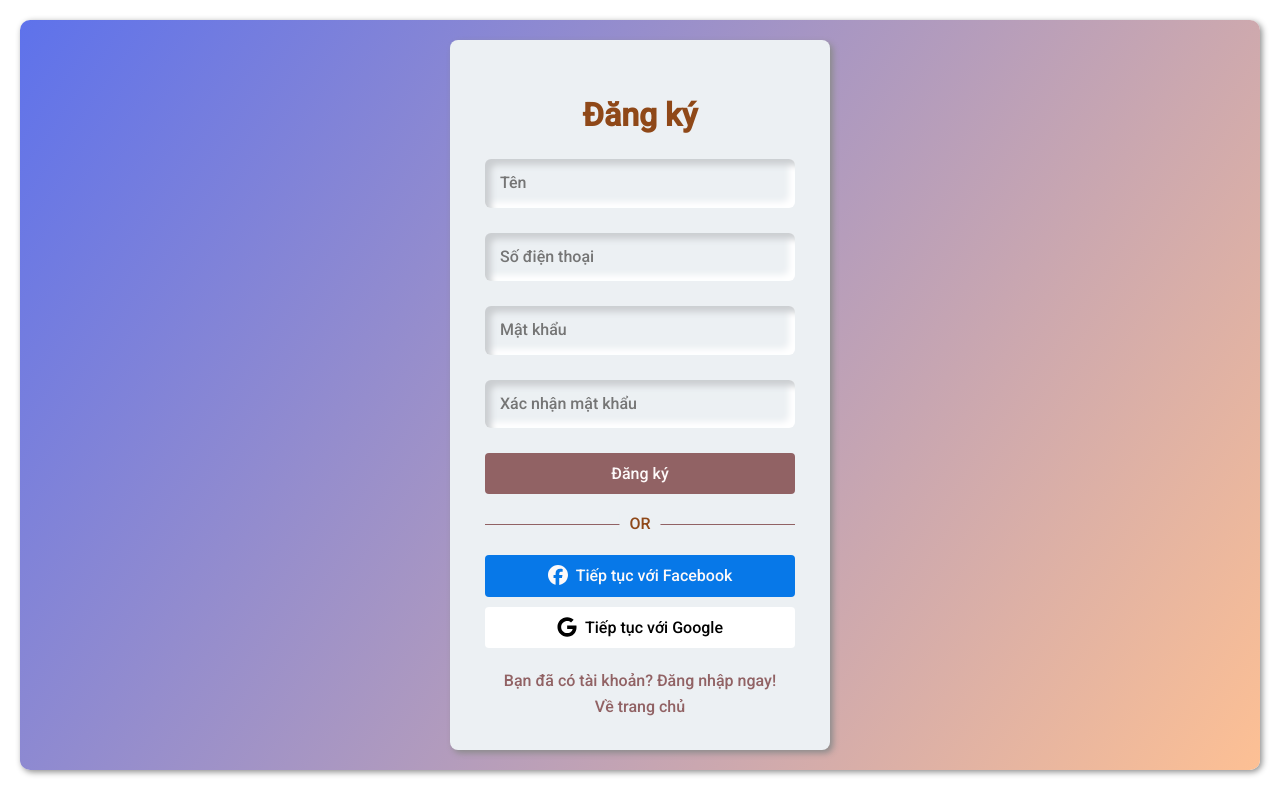
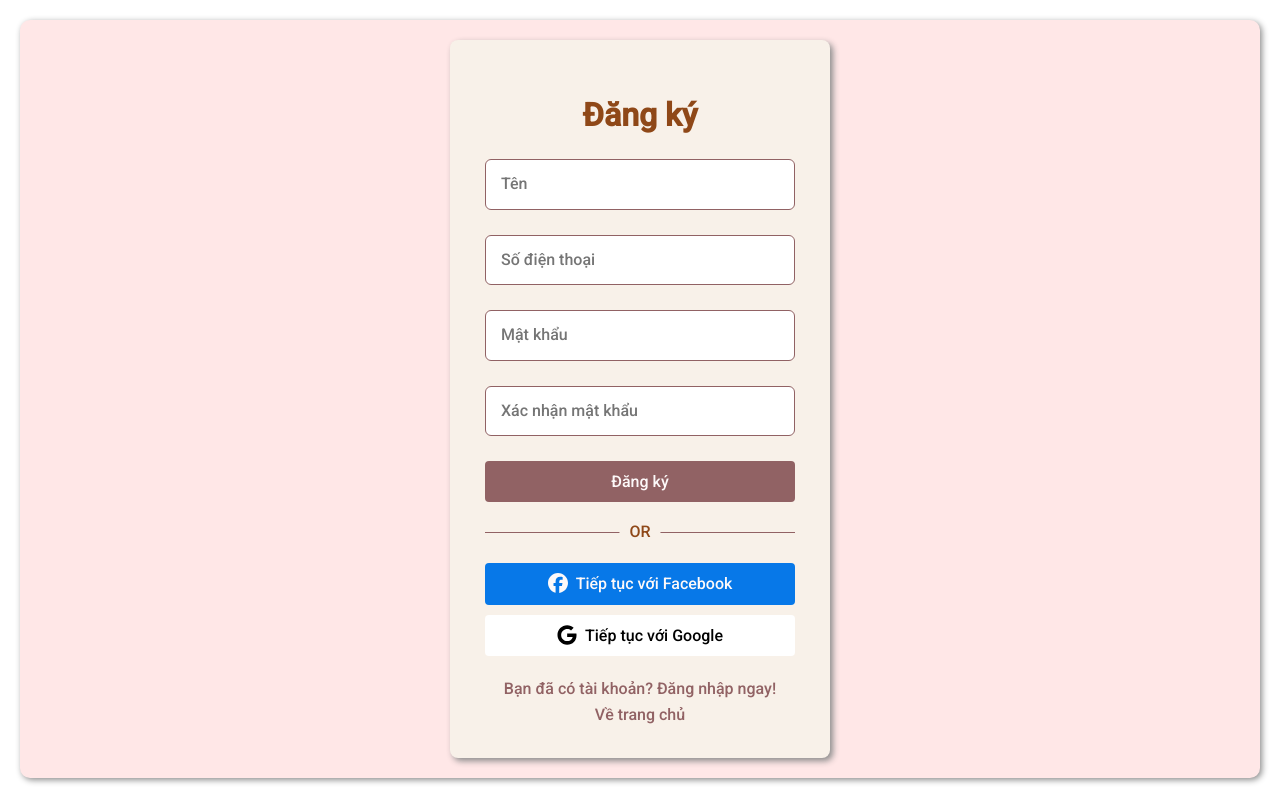
Before and after one commit to river248/vivo-shop-riverdev-web, a React (Create React App) app: page /signup in a window 1280 px wide. Built offline with nearby package versions, Linux system fonts and the light colour scheme.

Commit message:
CSS & Handle Logic at Account Page.

```diff
--- a/src/components/Input/Input.module.scss
+++ b/src/components/Input/Input.module.scss
@@ -8,7 +8,7 @@
 }
 
 .primary {
-    border: 1px solid var(--secondary);
+    border: 1px solid var(--primary);
 }
 
 //border
--- a/src/pages/Account/Account.module.scss
+++ b/src/pages/Account/Account.module.scss
@@ -1,5 +1,6 @@
 .wrapper {
     padding: 20px 0;
+    // background: linear-gradient(-235deg, #5e72eb, #fdc094);
 }
 
 .container,
@@ -8,7 +9,8 @@
     width: calc(100% - 40px);
     padding: 20px 0;
     margin: auto;
-    background: linear-gradient(-235deg, #5e72eb, #fdc094);
+    background-color: var(--lightpink);
+    backdrop-filter: blur(9px);
     box-shadow: 2px 2px 6px var(--box-shadow);
     border-radius: var(--radius-xl);
     justify-content: center;
@@ -25,7 +27,7 @@
 }
 
 .box {
-    background-color: #ecf0f3;
+    background-color: var(--secondary);
     padding: 30px 35px 30px 35px;
     min-width: 300px;
     max-width: 380px;
@@ -84,7 +86,7 @@
 .title-or {
     position: absolute;
     top: 0;
-    background-color: #ecf0f3;
+    background-color: var(--secondary);
     left: 50%;
     transform: translateX(-50%);
     top: -13px;
--- a/src/pages/Account/index.js
+++ b/src/pages/Account/index.js
@@ -46,16 +46,16 @@ function Account() {
     const handleBlur = (inp) => {
         switch (inp) {
             case 'name':
-                setNameErr(err)
+                name ? setNameErr('') : setNameErr(err)
                 break
             case 'phone':
-                setPhoneErr(err)
+                phone ? setPhoneErr('') : setPhoneErr(err)
                 break
             case 'password':
-                setPasswordErr(err)
+                password ? setPasswordErr('') : setPasswordErr(err)
                 break
             case 'confirm':
-                setConfirmPasswordErr(err)
+                confirmPassword ? setConfirmPasswordErr('') : setConfirmPasswordErr(err)
                 break
             default:
                 break
@@ -94,7 +94,7 @@ function Account() {
                                     className={cx('account-input')}
                                     placeholder="Tên"
                                     size="xl-size"
-                                    shadow="inner"
+                                    primary
                                     onFocus={() => handleFocus('name')}
                                     onBlur={() => handleBlur('name')}
                                     onChange={(e) => setName(e.target.value)}
@@ -109,7 +109,7 @@ function Account() {
                                 placeholder="Số điện thoại"
                                 type="number"
                                 size="xl-size"
-                                shadow="inner"
+                                primary
                                 onFocus={() => handleFocus('phone')}
                                 onBlur={() => handleBlur('phone')}
                                 onChange={(e) => setPhone(e.target.value)}
@@ -123,7 +123,7 @@ function Account() {
                                 type="password"
                                 placeholder="Mật khẩu"
                                 size="xl-size"
-                                shadow="inner"
+                                primary
                                 onFocus={() => handleFocus('password')}
                                 onBlur={() => handleBlur('password')}
                                 onChange={(e) => setPassword(e.target.value)}
@@ -138,7 +138,7 @@ function Account() {
                                     type="password"
                                     placeholder="Xác nhận mật khẩu"
                                     size="xl-size"
-                                    shadow="inner"
+                                    primary
                                     onFocus={() => handleFocus('confirm')}
                                     onBlur={() => handleBlur('confirm')}
                                     onChange={(e) => setConfirmPassword(e.target.value)}
```
